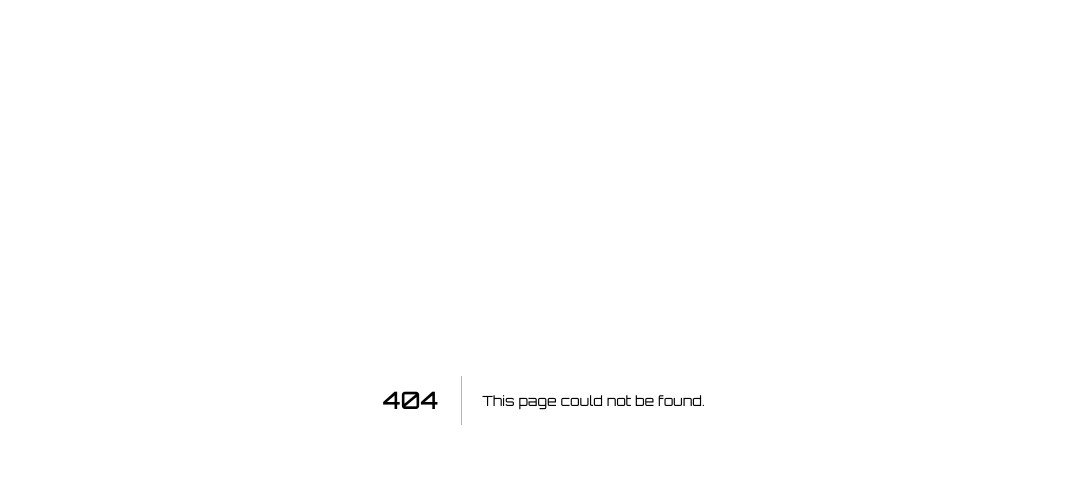
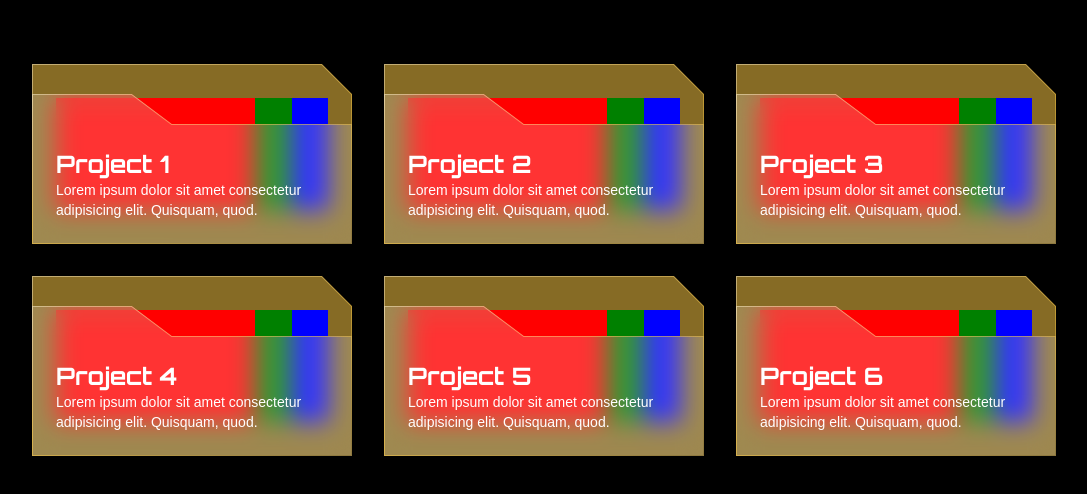
Before and after one commit to Agency-Titanium-Labs/selenium-website, a Next.js app: page /projects in a window 1280 px wide. Before the commit this address had no page. Shown: the top 494 px of the page, without its empty margins (96-1183 px from the left). Built offline with nearby package versions, Linux system fonts and the light colour scheme; a web font is replaced by a local one.

Commit message:
projects

```diff
--- /dev/null
+++ b/app/projects/page.tsx
@@ -0,0 +1,161 @@
+import { twMerge } from "tailwind-merge";
+
+export default function Projects() {
+  const projects = [
+    {
+      title: "Project 1",
+      description:
+        "Lorem ipsum dolor sit amet consectetur adipisicing elit. Quisquam, quod.",
+      images: ["1", "2", "3"],
+      link: "#",
+    },
+    {
+      title: "Project 2",
+      description:
+        "Lorem ipsum dolor sit amet consectetur adipisicing elit. Quisquam, quod.",
+      images: ["1", "2", "3"],
+      link: "#",
+    },
+    {
+      title: "Project 3",
+      description:
+        "Lorem ipsum dolor sit amet consectetur adipisicing elit. Quisquam, quod.",
+      images: ["1", "2", "3"],
+      link: "#",
+    },
+    {
+      title: "Project 4",
+      description:
+        "Lorem ipsum dolor sit amet consectetur adipisicing elit. Quisquam, quod.",
+      images: ["1", "2", "3"],
+      link: "#",
+    },
+    {
+      title: "Project 5",
+      description:
+        "Lorem ipsum dolor sit amet consectetur adipisicing elit. Quisquam, quod.",
+      images: ["1", "2", "3"],
+      link: "#",
+    },
+    {
+      title: "Project 6",
+      description:
+        "Lorem ipsum dolor sit amet consectetur adipisicing elit. Quisquam, quod.",
+      images: ["1", "2", "3"],
+      link: "#",
+    },
+  ];
+
+  return (
+    <div className="grid place-items-center px-8 py-16">
+      <div className="w-full max-w-5xl grid grid-cols-3 gap-8">
+        {projects.map((project) => (
+          <div
+            key={project.title}
+            className="group relative flex items-end aspect-video transform-3d rotate-y-0 hover:rotate-y-12 transition-transform duration-300 perspective-distant hover:z-10"
+          >
+            <div
+              className="absolute top-0 left-0 w-full h-full bg-[#866B25] backdrop-blur-md [--corner-size:30px] transform rotate-x-0 origin-bottom group-hover:rotate-x-2 transition-transform duration-300"
+              style={
+                {
+                  clipPath: `polygon(
+                    0 0,
+                    calc(100% - var(--corner-size)) 0,
+                    100% var(--corner-size),
+                    100% 100%,
+                    0 100%,
+                    0 0
+                  )`,
+                } as React.CSSProperties
+              }
+            >
+              <div
+                className="absolute inset-0 bg-linear-160 from-primary-lighter/50 via-primary/50 to-primary-dark/50 -z-1"
+                style={
+                  {
+                    "--border-width": "1px",
+                    clipPath: `polygon(
+                      0 0,
+                      calc(100% - var(--corner-size)) 0,
+                      100% var(--corner-size),
+                      100% 100%,
+                      0 100%,
+                      0 var(--border-width),
+                      var(--border-width) var(--border-width),
+                      var(--border-width) calc(100% - var(--border-width)),
+                      calc(100% - var(--border-width)) calc(100% - var(--border-width)),
+                      calc(100% - var(--border-width)) calc(var(--corner-size) + var(--border-width) / 2),
+                      calc(100% - var(--corner-size) - var(--border-width) / 2) var(--border-width),
+                      0 var(--border-width),
+                      0 0
+                    )`,
+                  } as React.CSSProperties
+                }
+              ></div>
+            </div>
+            <div className="absolute top-0 left-0 w-full h-full flex items-center justify-center p-6 space-x-[-60%] group-hover:space-x-[-20%] transition-all duration-300">
+              {project.images.map((image, index) => (
+                <div
+                  key={index}
+                  className={twMerge(
+                    "grow aspect-video origin-bottom rotate-0 transition-all duration-300",
+                    "group-hover:-translate-y-4/5",
+                    index === 0 && "z-3 group-hover:-rotate-[15deg] bg-[red]",
+                    index === 1 && "z-2 group-hover:rotate-0 bg-[green]",
+                    index === 2 && "z-1 group-hover:rotate-[15deg] bg-[blue]",
+                  )}
+                ></div>
+              ))}
+            </div>
+            <div
+              className="relative h-5/6 bg-grey-lightest/20 backdrop-blur-md [--corner-size-x:40px] [--corner-size-y:30px] [--left-size:100px] p-6 flex flex-col justify-end transform -rotate-x-0 origin-bottom group-hover:-rotate-x-30 transition-transform duration-300 z-4"
+              style={
+                {
+                  clipPath: `polygon(
+                    0 0,
+                    var(--left-size) 0,
+                    calc(var(--left-size) + var(--corner-size-x)) var(--corner-size-y),
+                    100% var(--corner-size-y),
+                    100% 100%,
+                    0 100%,
+                    0 0
+                  )`,
+                } as React.CSSProperties
+              }
+            >
+              <div
+                className="absolute inset-0 bg-linear-160 from-primary-lighter/50 via-primary/50 to-primary-dark/50 -z-1"
+                style={
+                  {
+                    "--border-width": "1px",
+                    clipPath: `polygon(
+                      0 0,
+                      var(--left-size) 0,
+                      calc(var(--left-size) + var(--corner-size-x)) var(--corner-size-y),
+                      100% var(--corner-size-y),
+                      100% 100%,
+                      0 100%,
+                      0 var(--border-width),
+                      var(--border-width) var(--border-width),
+                      var(--border-width) calc(100% - var(--border-width)),
+                      calc(100% - var(--border-width)) calc(100% - var(--border-width)),
+                      calc(100% - var(--border-width)) calc(var(--corner-size-y) + var(--border-width)),
+                      calc(var(--left-size) + var(--corner-size-x) - var(--border-width) / 2) calc(var(--corner-size-y) + var(--border-width)),
+                      calc(var(--left-size) - var(--border-width) / 2) var(--border-width),
+                      0 var(--border-width),
+                      0 0
+                    )`,
+                  } as React.CSSProperties
+                }
+              ></div>
+              <div>
+                <h2 className="font-bold text-2xl">{project.title}</h2>
+                <p className="text-sm">{project.description}</p>
+              </div>
+            </div>
+          </div>
+        ))}
+      </div>
+    </div>
+  );
+}
```
